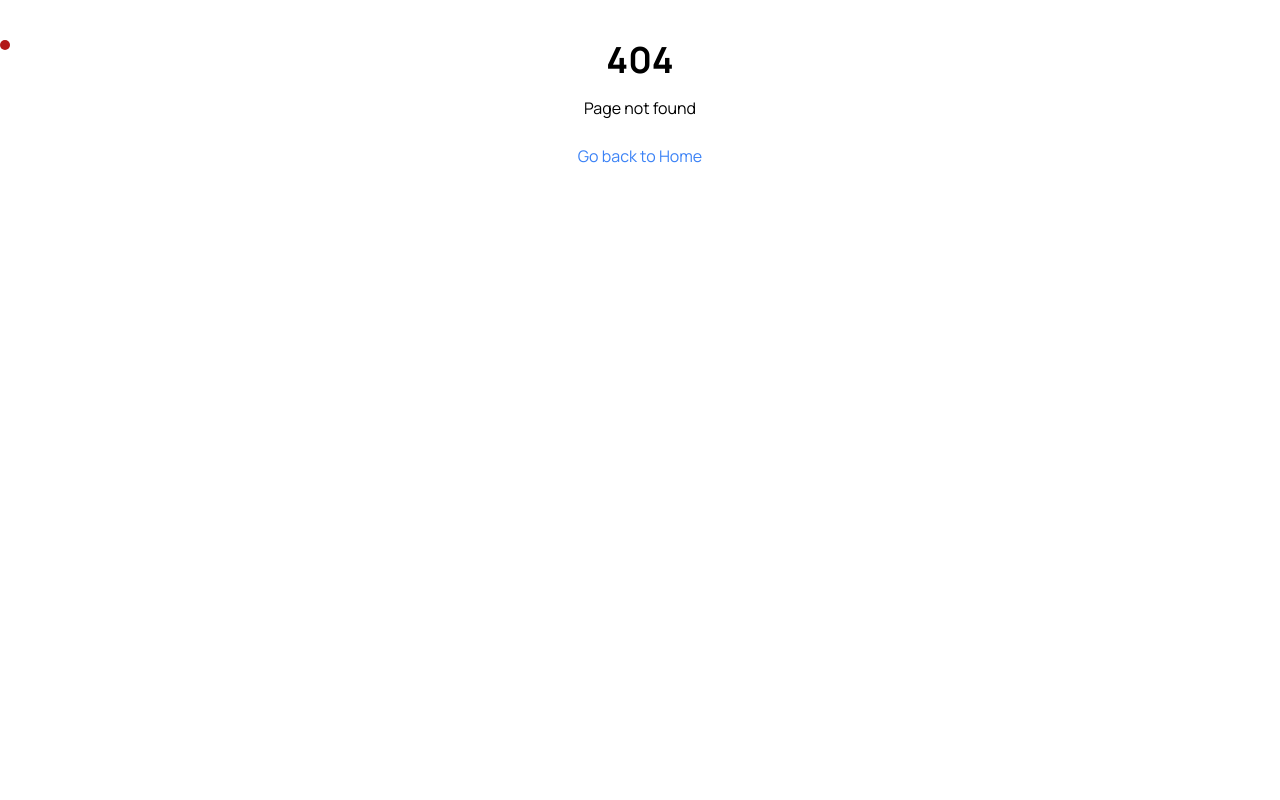
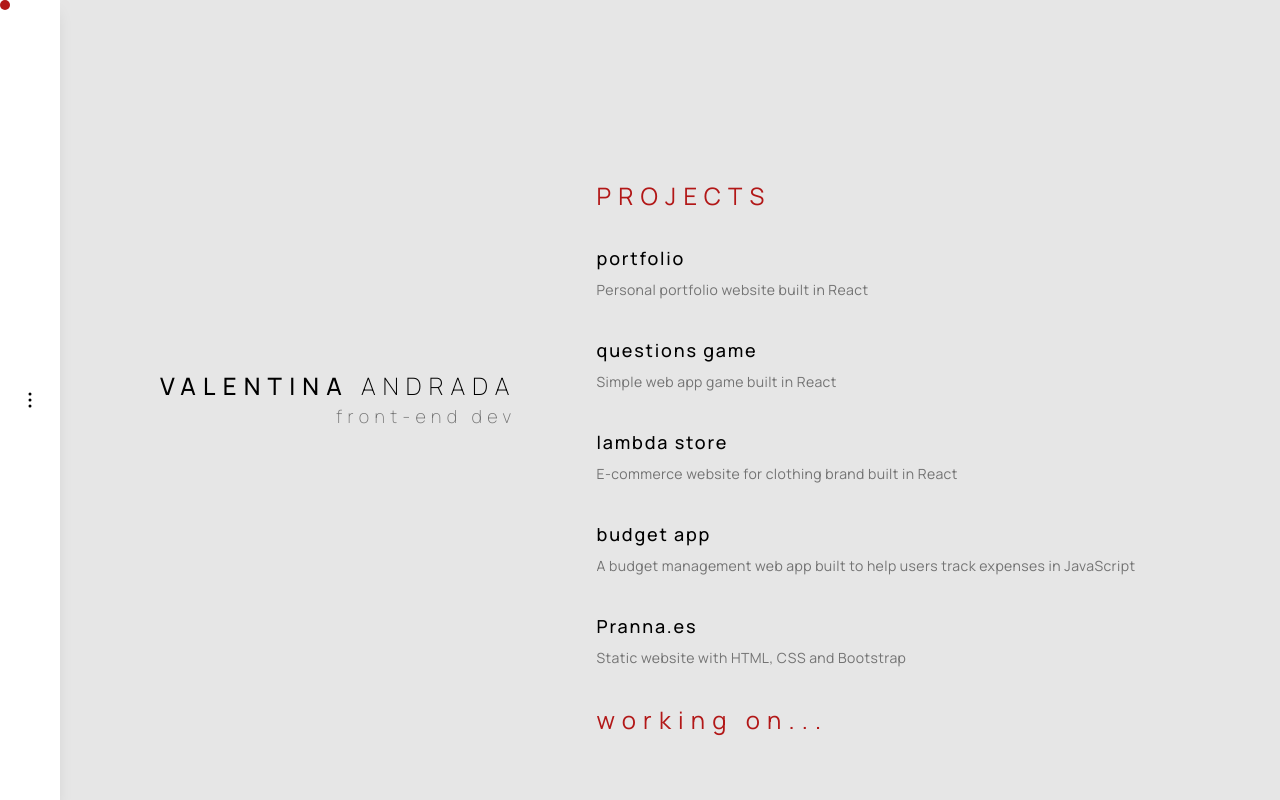
Before and after one commit to valentinaandrada/portfolio, a React (Vite) app: page /portfolio/projects in a window 1280 px wide. Before the commit this address had no page. Built offline with nearby package versions, Linux system fonts and the light colour scheme.

Commit message:
Updated paths

```diff
--- a/src/components/Logo.jsx
+++ b/src/components/Logo.jsx
@@ -7,7 +7,7 @@ const Logo = () => {
 
   return (
     <div className="text-end">
-      <Link to="/" className="block">
+      <Link to="/portfolio" className="block">
         {/* Name */}
         <h1 className="sm:text-2xl font-light tracking-wide dark:text-darkSecondary">
           <span className="font-medium tracking-wide">VALENTINA</span> ANDRADA
--- a/src/components/Navbar.jsx
+++ b/src/components/Navbar.jsx
@@ -82,7 +82,7 @@ const Navbar = () => {
           <ul className={`space-y-4 ${isOpen ? "block" : "hidden"}`}>
           <li>
               <NavLink
-                to="/"
+                to="/portfolio"
                 onClick={() => setIsOpen(false)}
                 className={({ isActive }) =>
                   `text-xl tracking-wide ${
@@ -97,7 +97,7 @@ const Navbar = () => {
             </li>
             <li>
               <NavLink
-                to="/about"
+                to="/portfolio/about"
                 onClick={() => setIsOpen(false)}
                 className={({ isActive }) =>
                   `text-xl tracking-wide ${
@@ -112,7 +112,7 @@ const Navbar = () => {
             </li>
             <li>
               <NavLink
-                to="/projects"
+                to="/portfolio/projects"
                 onClick={() => setIsOpen(false)}
                 className={({ isActive }) =>
                   `text-xl tracking-wide ${
@@ -127,7 +127,7 @@ const Navbar = () => {
             </li>
             <li>
               <NavLink
-                to="/contact"
+                to="/portfolio/contact"
                 onClick={() => setIsOpen(false)}
                 className={({ isActive }) =>
                   `text-xl tracking-wide ${
--- a/src/data/projects.json
+++ b/src/data/projects.json
@@ -19,9 +19,8 @@
       "es": "Diseño web, desarrollo web"
     },
     "tech": "React, TailwindCSS, FramerMotion",
-    "image": "/images/travel.png",
-    "demoLink": "https://example.com/demo-travel",
-    "repoLink": "https://github.com/user/travel-repo"
+    "demoLink": "https://valentinaandrada.github.io/portfolio/",
+    "repoLink": "https://github.com/valentinaandrada/portfolio.git"
   },
   {
     "id": 2,
@@ -43,7 +42,7 @@
       "es": "Diseño web, desarrollo web"
     },
     "tech": "React | Material-UI | FramerMotion",
-    "image": "/src/assets/questionsgame-mockup.png",
+    "image": "/portfolio/questionsgame-mockup.png",
     "demoLink": "https://intimategame.netlify.app/",
     "repoLink": "https://github.com/valentinaandrada/questionsgame"
   },
@@ -67,7 +66,7 @@
       "es": "Diseño web, desarrollo web"
     },
     "tech": "HTML | CSS | Bootstrap | React JS | Firebase",
-    "image": "/src/assets/lambdastore-mockup.png",
+    "image": "/portfolio/lambdastore-mockup.png",
     "demoLink": "https://lambdastore.netlify.app/",
     "repoLink": "https://github.com/valentinaandrada/lambdastore"
   },
@@ -91,7 +90,7 @@
       "es": "Diseño web, desarrollo web"
     },
     "tech": "HTML5 | CSS3 | JavaScript | API Integration",
-    "image": "/src/assets/budgetapp-mockup.png",
+    "image": "/portfolio/budgetapp-mockup.png",
     "demoLink": "https://valentinaandrada.github.io/budgetapp/",
     "repoLink": "https://github.com/valentinaandrada/budgetapp"
   },
@@ -115,7 +114,7 @@
       "es": "Diseño web, desarrollo web"
     },
     "tech": "HTML | CSS | Bootstrap",
-    "image": "/src/assets/pranna-mockup.png",
+    "image": "/portfolio/pranna-mockup.png",
     "demoLink": "https://valentinaandrada.github.io/pranna.es/",
     "repoLink": "https://github.com/valentinaandrada/pranna.es"
   },
@@ -139,7 +138,7 @@
       "es": "Diseño web, desarrollo front-end, integración de APIs back-end"
     },
     "tech": "React | Redux | MUI | Axios",
-    "image": "/src/assets/bookingwebsite-mockup.png"
+    "image": "/portfolio/bookingwebsite-mockup.png"
   },
   {
     "id": 6,
@@ -160,8 +159,6 @@
       "en": "Web design, front-end development, back-end APIs integration",
       "es": "Diseño web, desarrollo front-end, integración de APIs back-end"
     },
-
-    "tech": "React | Redux | MUI | Axios",
-    "image": "/src/assets/pranna-mockup.png"
+    "tech": "React | Redux | MUI | Axios"
   }
 ]
--- a/src/pages/Hero.jsx
+++ b/src/pages/Hero.jsx
@@ -24,7 +24,7 @@ const Hero = () => {
               {t("hero.sentences.5")}</p>
 
               <Link
-                to="/projects"
+                to="/portfolio/projects"
                 className="font-medium underline hover:text-accent dark:hover:text-darkAccent"
               >
                 {t("hero.links.portfolio")}
--- a/src/router/AppRoutes.jsx
+++ b/src/router/AppRoutes.jsx
@@ -14,13 +14,13 @@ const AppRoutes = () => {
   return (
     <AnimatePresence mode="wait">
 
-    <Routes location={location} key={location.path}>
-      <Route path="/" element={<Layout />}>
+    <Routes location={location} key={location.pathname}>
+      <Route path="/portfolio" element={<Layout />}>
         {/* Nested Routes */}
-        <Route path="/" element={<Hero/>}/>
-        <Route path="about" element={<About />} />
-        <Route path="projects" element={<Projects />} />
-        <Route path="contact" element={<Contact />} />
+        <Route index element={<Hero/>}/>
+        <Route path="/portfolio/about" element={<About />} />
+        <Route path="/portfolio/projects" element={<Projects />} />
+        <Route path="/portfolio/contact" element={<Contact />} />
       </Route>
       {/* Fallback route */}
       <Route path="*" element={<NotFound />} />
--- a/vite.config.js
+++ b/vite.config.js
@@ -7,5 +7,5 @@ export default defineConfig({
   css: {
     postcss: './postcss.config.js'
   },
-  base: 'https://github.com/valentinaandrada/portfolio',
+  base: '/portfolio/',
 })
```
